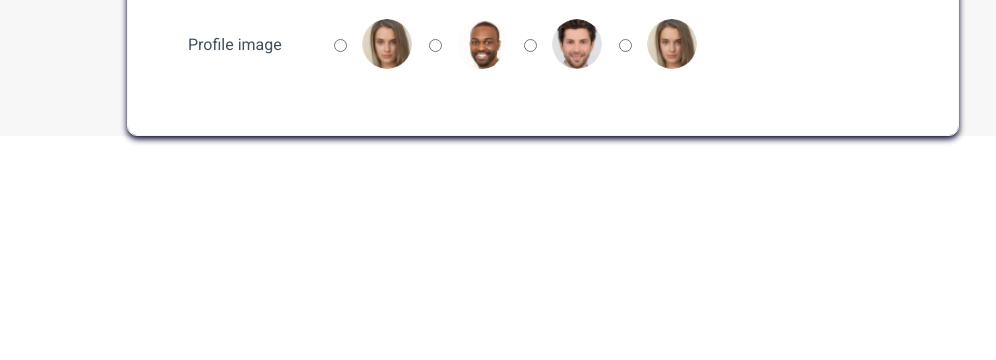
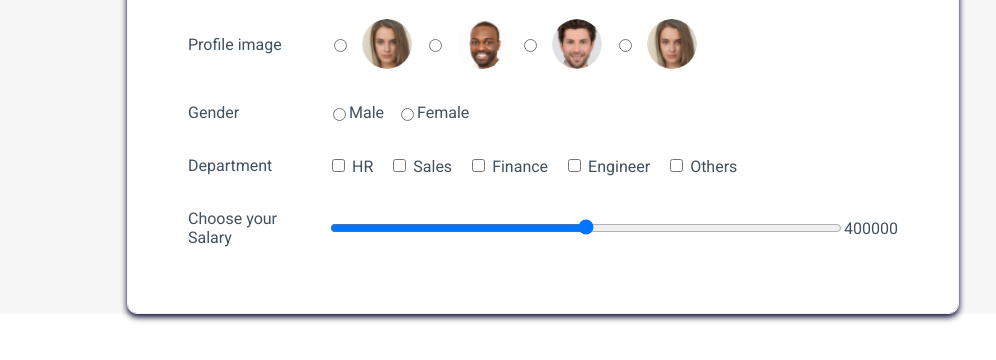
Before and after one commit to ankushmb123/Employee_Payroll_App, a plain HTML site: page Index.html in a window 1280 px wide. Shown: the part 190-550 px from the top of the page, without its empty margins (97-1093 px from the left). Drawn offline with Linux system fonts and the light colour scheme; files that its build step writes are made by us from their sources; files whose address does not match are found by name.

Commit message:
[Ankush] Add:Employee Payroll form with gender, department, salary

```diff
--- a/Index.html
+++ b/Index.html
@@ -51,6 +51,35 @@
                 <img class="profile" id="image4" src="../assets/profile-images/Ellipse -1.png"  alt="profile4">
             </label>
         </div>
+        </div>
+       <div class="row-content">
+        <label class="label text" for="gender">Gender</label>
+        <input type="radio" id="male" name="gender" value="male">
+        <label class="text" for="male">Male</label>
+        <input type="radio" id="female" name="gender" value="female">
+        <label class="text" for="female">Female</label>
+     </div>
+     <div class="row-content">
+        <label class="label text" for="department">Department</label>
+        <div>
+            <input class="checkbox" type="checkbox" id="hr" name="hr" value="HR">
+            <label class="text" for="hr">HR</label>
+            <input class="checkbox" type="checkbox" id="sales" name="sales" value="Sales">
+            <label class="text" for="sales">Sales</label>
+            <input class="checkbox" type="checkbox" id="finance" name="finance" value="Finance">
+            <label class="text" for="finance">Finance</label>
+            <input class="checkbox" type="checkbox" id="engineer" name="engineer" value="Engineer">
+            <label class="text" for="engineer">Engineer</label>
+            <input class="checkbox" type="checkbox" id="others" name="others" value="Others">
+            <label class="text" for="others">Others</label>
+        </div>
+    </div>
+    <div class="row-content">
+        <label class="label text" for="salary">Choose your Salary </label>
+        <input class="input" type="range" id="salary" name="salary" min="300000" max="500000" step="100"
+            value="400000">
+        <output class="salary-output text" for="salary">400000</output>
+    </div>
      </form>
     </div>
 </body>
--- a/Style.css
+++ b/Style.css
@@ -1,3 +1,4 @@
+
 body
 {
     margin: 0;
```
